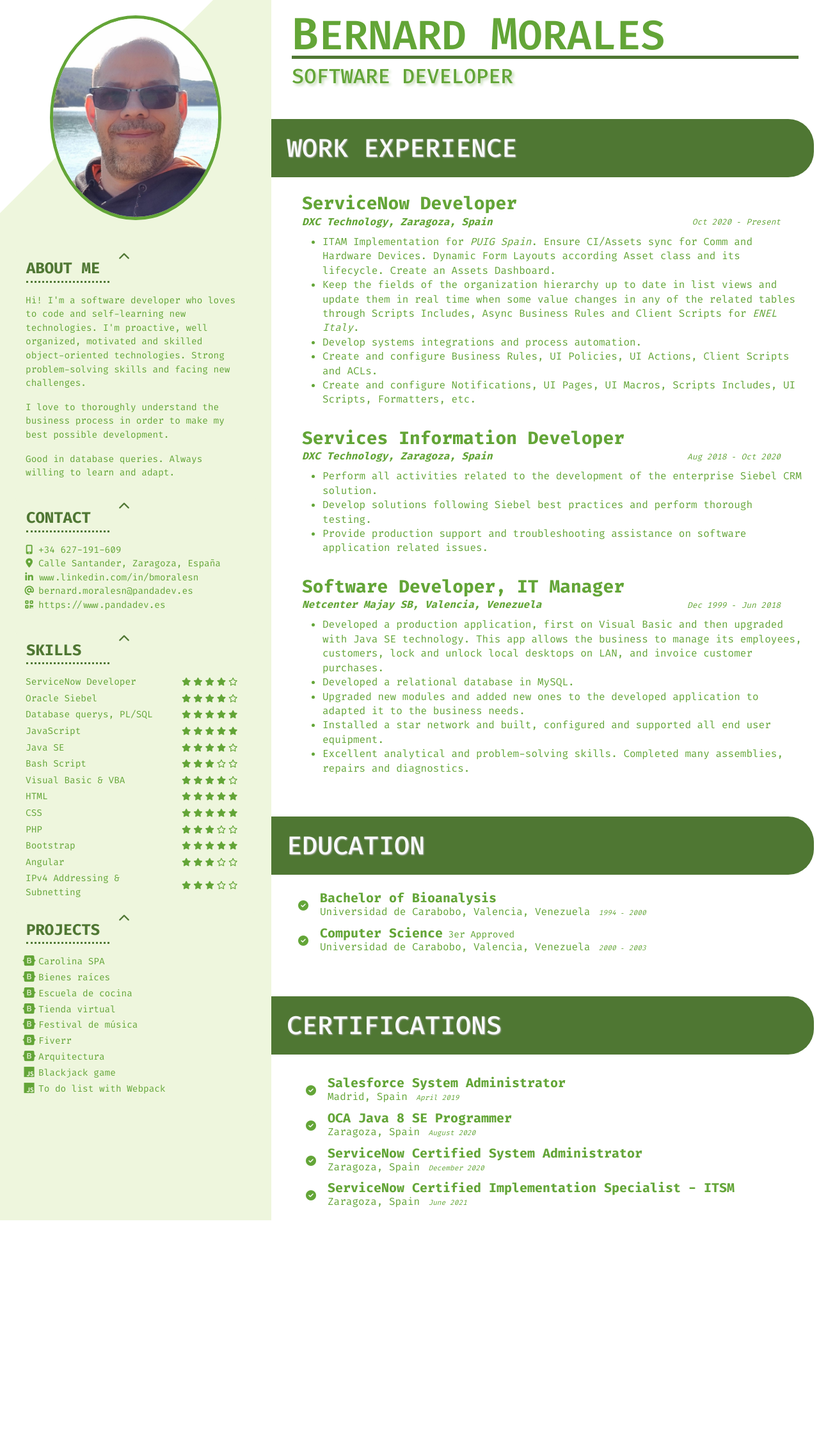
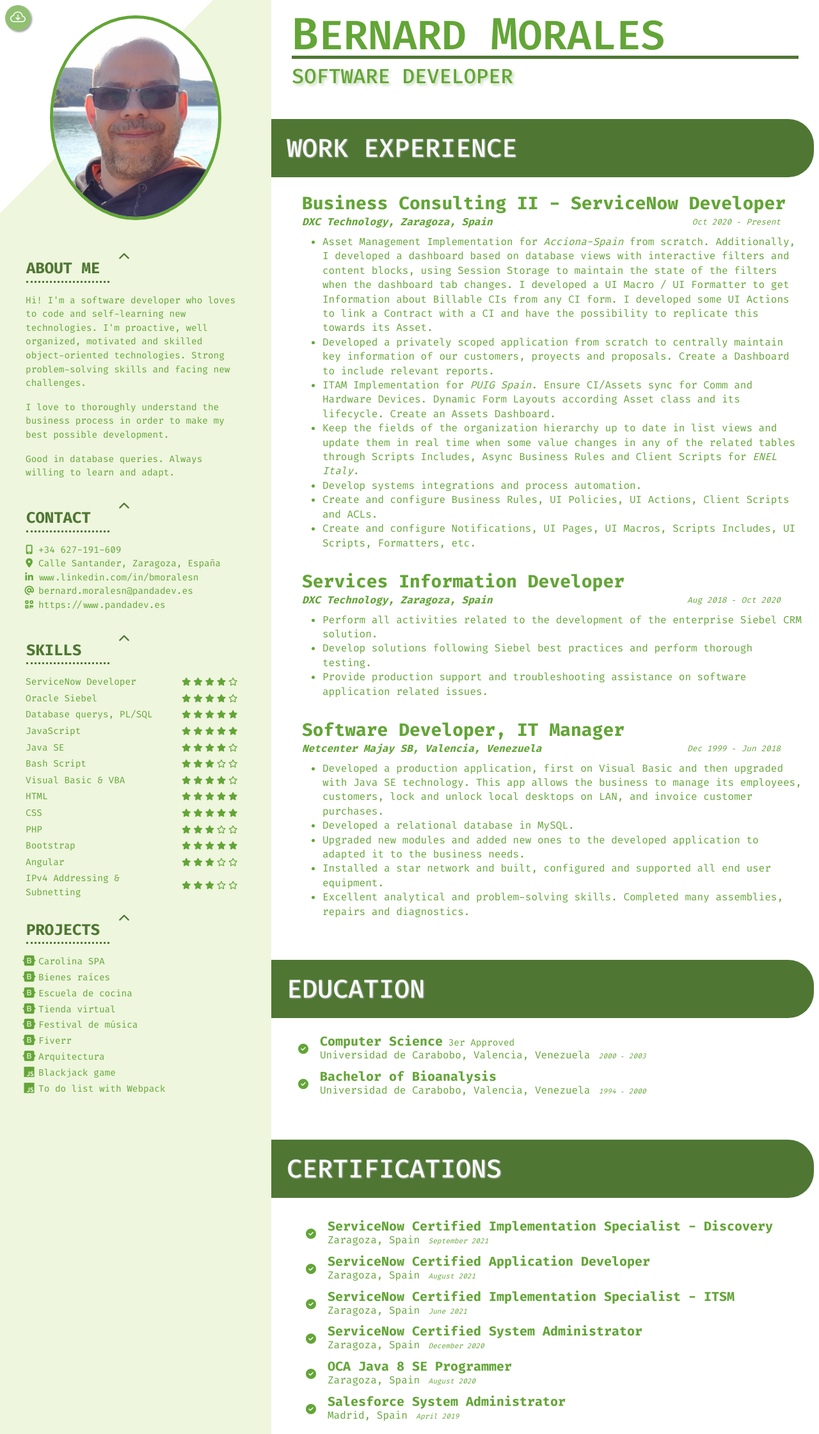
Before and after one commit to BernardZgzDev/pandadev-webpack, a website built with webpack: page src/index.html in a window 1280 px wide. Shown: the top 2241 px of the page at 64% size. Before the commit the page ends 1907 px from the top, so only its background shows below. Built offline with nearby package versions, Linux system fonts and the light colour scheme.

Commit message:
Updates 2022-02-12

```diff
--- a/src/css/component.css
+++ b/src/css/component.css
@@ -190,6 +190,7 @@ p.skill:hover {
 
 li span.org-name {
     font-style: italic;
+    /* font-weight: 500; */
 }
 
 /* Education */
@@ -217,3 +218,30 @@ li span.org-name {
     font-stretch: narrower;
     font-weight: 400;
 }
+
+/* Floating button */
+.float {
+    position: fixed;
+    background-color: rgba(99,165,55, 0.7);
+    color: #fff;
+    font-size: 1.5rem;
+    border-radius: 50%;
+    text-align: center;
+    box-shadow: 2px 2px 3px #999;
+    width: 2.5rem;
+    height: 2.5rem;
+    top: 0.5rem;
+    left: 0.5rem;
+    z-index: 2;
+}
+
+.float:hover {
+    background-color: rgba(99,165,55, 0.9);
+    color: #fff;
+}
+
+.float-icon {
+    display: inline-block;
+    vertical-align: text-top;
+    margin: -1% auto auto 0;
+}
--- a/src/index.html
+++ b/src/index.html
@@ -2,20 +2,26 @@
 <html lang="en">
 <head>
   <meta charset="UTF-8">
-  <meta name="description" content="Bernard Morales Nicola CV Curriculum ServiceNow">
-  <meta name="keywords" content="Bernard, Armando, Morales, Nicola, pandadev, Desarrollo Web, Java, ServiceNow">
-  <meta name="author" content="Bernard Morales">
+  <title>PandaDev</title>
+  <meta name="description" content="Are you looking for a ServiceNow Developer? Well, let's check out my CV !!!">
+  <meta name="keywords" content="Web Development, ServiceNow Developer, JavaScript">
+  <meta name="author" content="Bernard Armando Morales Nicola">
   <meta name="viewport" content="width=device-width, initial-scale=1.0">
-  <title>pandadev.es</title>
   <link rel="icon" type="image/png" href="assets/img/favicon.png" sizes="64x64">
   <!-- <link rel="stylesheet" href="css/styles.css">   -->
   <link rel="preconnect" href="https://fonts.gstatic.com">
   <link href="https://fonts.googleapis.com/css2?family=Fira+Code:wght@300;400;500;600;700&display=swap" rel="stylesheet">
   <link href="https://fonts.googleapis.com/css2?family=Roboto:wght@100;300;400;500;700;900&display=swap" rel="stylesheet">
   <link href="https://cdn.jsdelivr.net/npm/bootstrap@5.0.0-beta3/dist/css/bootstrap.min.css" rel="stylesheet" integrity="sha384-eOJMYsd53ii+scO/bJGFsiCZc+5NDVN2yr8+0RDqr0Ql0h+rP48ckxlpbzKgwra6" crossorigin="anonymous">
+  <link rel="stylesheet" href="https://cdn.jsdelivr.net/npm/bootstrap-icons@1.8.1/font/bootstrap-icons.css">
+
 </head>
 <body>
+
+    <a class="float" href="assets/pdf/bamn-resume.pdf" target="_blank"><i class="bi bi-cloud-arrow-down float-icon"></i></a>
+
     <main class="container-fluid altura g-0 pe-2">
+
         <div class="row altura g-0">
 
             <!-- Datos Personales <<Columna Izquierda>> -->
@@ -360,6 +366,7 @@
 
             <!-- Principal <<Columna Derecha>> -->
             <article class="col-md-8 ps-0 principal">
+
                 <header class="header container-fluid ms-2 mt-4">
                     <h1 class="text-uppercase ps-1 ps-md-4 mt-3" id="nombre"><span class="first-letter">b</span>ernard <span class="first-letter">m</span>orales</h1>
                     <h3 class="text-uppercase ps-1 ps-md-4" id="titulo">software developer</h3>
@@ -372,13 +379,15 @@
 
                     <div class="container">
                         <div class="row mt-4 ps-3 ps-md-5">
-                            <h3 class="fw-bold mb-0">ServiceNow Developer</h3>
+                            <h3 class="fw-bold mb-0">Business Consulting II - ServiceNow Developer</h3>
                             <div class="d-md-flex w-100 pe-lg-5 justify-content-between align-items-center fst-italic">
                                 <p class="fw-bold  mb-0">DXC Technology, Zaragoza, Spain</p>
                                 <small class="pe-md-3 muted d-block">Oct 2020 &dash; Present</small>
                             </div>
                             <div class="work-experience-details mt-2">
                                 <ul>
+                                    <li>Asset Management Implementation for <span class="org-name">Acciona-Spain</span> from scratch. Additionally, I developed a dashboard based on database views with interactive filters and content blocks, using Session Storage to maintain the state of the filters when the dashboard tab changes. I developed a UI Macro / UI Formatter to get Information about Billable CIs from any CI form. I developed some UI Actions to link a Contract with a CI and have the possibility to replicate this towards its Asset.</li>
+                                    <li>Developed a privately scoped application from scratch to centrally maintain key information of our customers, proyects and proposals. Create a Dashboard to include relevant reports.</li>
                                     <li>ITAM Implementation for <span class="org-name">PUIG Spain</span>. Ensure CI/Assets sync for Comm and Hardware Devices. Dynamic Form Layouts according Asset class and its lifecycle. Create an Assets Dashboard.</li>
                                     <li>Keep the fields of the organization hierarchy up to date in list views and update them in real time when some value changes in any of the related tables through Scripts Includes, Async Business Rules and Client Scripts for <span class="org-name">ENEL Italy</span>.</li>
                                     <li>Develop systems integrations and process automation.</li>
@@ -435,16 +444,16 @@
                                     <span class="fa-li">
                                         <i class="fas fa-check-circle vineta"></i>
                                     </span>
-                                    <h5 class="fw-bold mb-0">Bachelor of Bioanalysis</h5>
-                                    <p class="site mb-0">Universidad de Carabobo, Valencia, Venezuela<span class="year fst-italic">&nbsp;&nbsp;1994 &dash; 2000</span></p>
+                                    <h5 class="fw-bold mb-0">Computer Science<span class="note-muted"> 3er Approved</span></h5>
+                                    <p class="site mb-0">Universidad de Carabobo, Valencia, Venezuela<span class="year fst-italic">&nbsp;&nbsp;2000 &dash; 2003</span></p>
                                 </li>
 
                                 <li class="centrar-vineta mt-2">
                                     <span class="fa-li">
                                         <i class="fas fa-check-circle vineta"></i>
                                     </span>
-                                    <h5 class="fw-bold mb-0">Computer Science<span class="note-muted"> 3er Approved</span></h5>
-                                    <p class="site mb-0">Universidad de Carabobo, Valencia, Venezuela<span class="year fst-italic">&nbsp;&nbsp;2000 &dash; 2003</span></p>
+                                    <h5 class="fw-bold mb-0">Bachelor of Bioanalysis</h5>
+                                    <p class="site mb-0">Universidad de Carabobo, Valencia, Venezuela<span class="year fst-italic">&nbsp;&nbsp;1994 &dash; 2000</span></p>
                                 </li>
 
                             </ul>
@@ -460,12 +469,37 @@
                         <div class="row mt-4 ps-3 ps-md-5">
                             <nav>
                                 <ul class="fa-ul">
+
                                     <li class="centrar-vineta mt-2">
                                         <span class="fa-li">
                                             <i class="fas fa-check-circle vineta"></i>
                                         </span>
-                                        <a href="#" data-bs-toggle="modal" data-bs-target="#modal-salesforce"><h5 class="fw-bold mb-0">Salesforce System Administrator</h5></a>
-                                        <p class="site mb-0">Madrid, Spain<span class="year fst-italic">&nbsp;&nbsp;April 2019</span></p>
+                                        <a href="#" data-bs-toggle="modal" data-bs-target="#modal-snow-discovery"><h5 class="fw-bold mb-0">ServiceNow Certified Implementation Specialist - Discovery</h5></a>
+                                        <p class="site mb-0">Zaragoza, Spain<span class="year fst-italic">&nbsp;&nbsp;September 2021</span></p>
+                                    </li>
+
+                                    <li class="centrar-vineta mt-2">
+                                        <span class="fa-li">
+                                            <i class="fas fa-check-circle vineta"></i>
+                                        </span>
+                                        <a href="#" data-bs-toggle="modal" data-bs-target="#modal-snow-cad"><h5 class="fw-bold mb-0">ServiceNow Certified Application Developer</h5></a>
+                                        <p class="site mb-0">Zaragoza, Spain<span class="year fst-italic">&nbsp;&nbsp;August 2021</span></p>
+                                    </li>
+
+                                    <li class="centrar-vineta mt-2">
+                                        <span class="fa-li">
+                                            <i class="fas fa-check-circle vineta"></i>
+                                        </span>
+                                        <a href="#" data-bs-toggle="modal" data-bs-target="#modal-snow-cis-itsm"><h5 class="fw-bold mb-0">ServiceNow Certified Implementation Specialist - ITSM</h5></a>
+                                        <p class="site mb-0">Zaragoza, Spain<span class="year fst-italic">&nbsp;&nbsp;June 2021</span></p>
+                                    </li>
+
+                                    <li class="centrar-vineta mt-2">
+                                        <span class="fa-li">
+                                            <i class="fas fa-check-circle vineta"></i>
+                                        </span>
+                                        <a href="#" data-bs-toggle="modal" data-bs-target="#modal-snow-admin"><h5 class="fw-bold mb-0">ServiceNow Certified System Administrator</h5></a>
+                                        <p class="site mb-0">Zaragoza, Spain<span class="year fst-italic">&nbsp;&nbsp;December 2020</span></p>
                                     </li>
 
                                     <li class="centrar-vineta mt-2">
@@ -480,23 +514,39 @@
                                         <span class="fa-li">
                                             <i class="fas fa-check-circle vineta"></i>
                                         </span>
-                                        <a href="#" data-bs-toggle="modal" data-bs-target="#modal-snow-admin"><h5 class="fw-bold mb-0">ServiceNow Certified System Administrator</h5></a>
-                                        <p class="site mb-0">Zaragoza, Spain<span class="year fst-italic">&nbsp;&nbsp;December 2020</span></p>
-                                    </li>
-
-                                    <li class="centrar-vineta mt-2">
-                                        <span class="fa-li">
-                                            <i class="fas fa-check-circle vineta"></i>
-                                        </span>
-                                        <a href="#" data-bs-toggle="modal" data-bs-target="#modal-snow-cis-itsm"><h5 class="fw-bold mb-0">ServiceNow Certified Implementation Specialist - ITSM</h5></a>
-                                        <p class="site mb-0">Zaragoza, Spain<span class="year fst-italic">&nbsp;&nbsp;June 2021</span></p>
+                                        <a href="#" data-bs-toggle="modal" data-bs-target="#modal-salesforce"><h5 class="fw-bold mb-0">Salesforce System Administrator</h5></a>
+                                        <p class="site mb-0">Madrid, Spain<span class="year fst-italic">&nbsp;&nbsp;April 2019</span></p>
                                     </li>
 
                                     <!-- Modal -->
-                                    <div class="modal fade" id="modal-salesforce" tabindex="-1">
+                                    <div class="modal fade" id="modal-snow-discovery" tabindex="-1">
                                         <div class="modal-dialog modal-xl modal-dialog-centered">
                                             <div class="modal-content">
-                                                <img src="assets/img/salesforce_admin.jpg" class="img-fluid">
+                                                <img src="assets/img/snow-cis-discovery.jpg" class="img-fluid">
+                                            </div>
+                                        </div>
+                                    </div>
+
+                                    <div class="modal fade" id="modal-snow-cad" tabindex="-1">
+                                        <div class="modal-dialog modal-xl modal-dialog-centered">
+                                            <div class="modal-content">
+                                                <img src="assets/img/snow-cad.jpg" class="img-fluid">
+                                            </div>
+                                        </div>
+                                    </div>
+
+                                    <div class="modal fade" id="modal-snow-cis-itsm" tabindex="-1">
+                                        <div class="modal-dialog modal-xl modal-dialog-centered">
+                                            <div class="modal-content">
+                                                <img src="assets/img/snow-cis-itsm.jpg" class="img-fluid">
+                                            </div>
+                                        </div>
+                                    </div>
+
+                                    <div class="modal fade" id="modal-snow-admin" tabindex="-1">
+                                        <div class="modal-dialog modal-xl modal-dialog-centered">
+                                            <div class="modal-content">
+                                                <img src="assets/img/snow-admin.jpg" class="img-fluid">
                                             </div>
                                         </div>
                                     </div>
@@ -509,18 +559,10 @@
                                         </div>
                                     </div>
 
-                                    <div class="modal fade" id="modal-snow-admin" tabindex="-1">
+                                    <div class="modal fade" id="modal-salesforce" tabindex="-1">
                                         <div class="modal-dialog modal-xl modal-dialog-centered">
                                             <div class="modal-content">
-                                                <img src="assets/img/snow-admin.jpg" class="img-fluid">
-                                            </div>
-                                        </div>
-                                    </div>
-
-                                    <div class="modal fade" id="modal-snow-cis-itsm" tabindex="-1">
-                                        <div class="modal-dialog modal-xl modal-dialog-centered">
-                                            <div class="modal-content">
-                                                <img src="assets/img/snow-cis-itsm.jpg" class="img-fluid">
+                                                <img src="assets/img/salesforce_admin.jpg" class="img-fluid">
                                             </div>
                                         </div>
                                     </div>
@@ -536,6 +578,8 @@
     </main>
 
 
+
+
     <!-- Scripts -->
     <script src="https://cdn.jsdelivr.net/npm/bootstrap@5.0.0-beta3/dist/js/bootstrap.bundle.min.js" integrity="sha384-JEW9xMcG8R+pH31jmWH6WWP0WintQrMb4s7ZOdauHnUtxwoG2vI5DkLtS3qm9Ekf" crossorigin="anonymous"></script>
     <script src="https://kit.fontawesome.com/4e690c2d79.js" crossorigin="anonymous"></script>
--- a/src/js/component.js
+++ b/src/js/component.js
@@ -3,6 +3,8 @@ export const init = () => {
     $(document).ready(function(){
 
 		perfilToggle();
+
+		downloadButtomToggle();
 
 		$('#aboutme').click(function () {
 			$('#toggle-icon-aboutme').toggleClass("fa-chevron-down").toggleClass("fa-chevron-up");
@@ -56,4 +58,15 @@ export const init = () => {
 			$(".toggle-icon").removeClass("fa-chevron-up");
 		}
 	}
+
+	function downloadButtomToggle() {
+
+		$(window).scroll(function() {
+			if ($(this).scrollTop() > 0) {
+				$('.float').fadeOut();
+			} else {
+				$('.float').fadeIn();
+			}
+		});
+	}
 }
```
Also changed, not shown: src/assets/img/snow-cad.jpg (added), src/assets/img/snow-cis-discovery.jpg (added), 1 other file.
